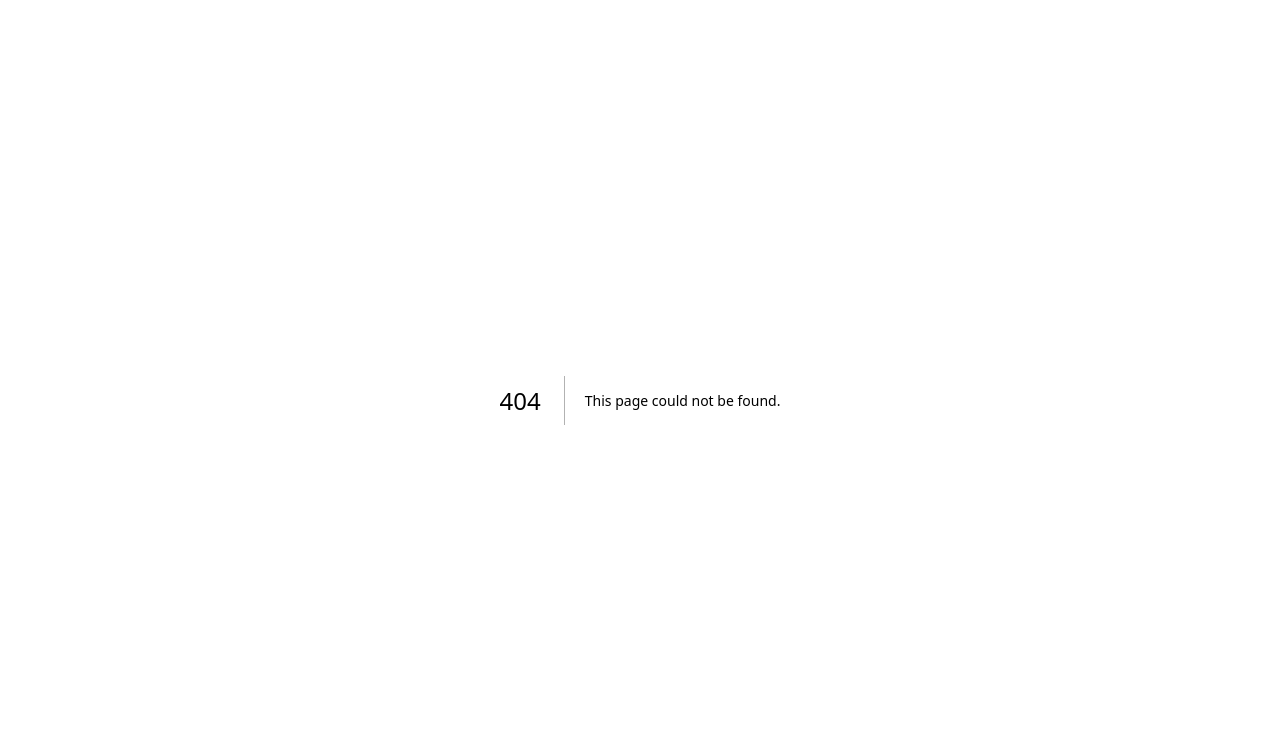
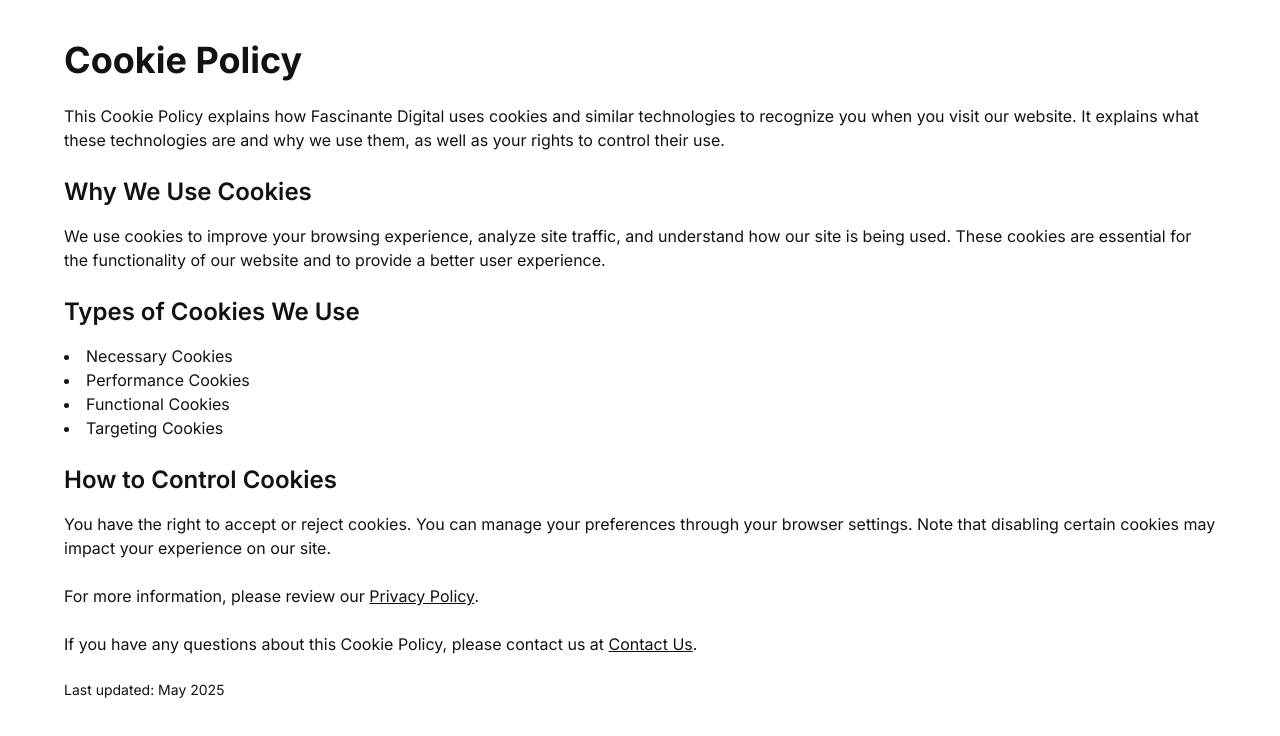
Before and after one commit to alexanderovie/fascinante-web, a Next.js app: page /cookie-policy in a window 1280 px wide. Before the commit this address had no page. Shown: the top 736 px of the page. Built offline with nearby package versions, Linux system fonts and the light colour scheme.

Commit message:
Corrige enlaces en minúsculas en Footer para compatibilidad en producción

```diff
--- a/package.json
+++ b/package.json
@@ -13,6 +13,7 @@
     "@headlessui/react": "^2.2.2",
     "@phosphor-icons/react": "^2.0.15",
     "animate.css": "^4.1.1",
+    "axios": "^1.9.0",
     "framer-motion": "^11.0.8",
     "next": "14.1.0",
     "next-sitemap": "^4.2.3",
--- /dev/null
+++ b/src/app/cookie-policy/page.tsx
@@ -0,0 +1,65 @@
+// Importa los componentes necesarios para la estructura de la página
+import { Metadata } from "next";
+import Link from "next/link";
+
+// Define los metadatos para SEO
+export const metadata: Metadata = {
+  title: "Cookie Policy - Fascinante Digital",
+  description: "Learn about our cookie usage and how we handle your data on Fascinante Digital.",
+};
+
+export default function CookiePolicy() {
+  return (
+    <div className="container mx-auto py-10 px-4 md:px-8 lg:px-16">
+      {/* Título principal */}
+      <h1 className="text-4xl font-bold mb-6">Cookie Policy</h1>
+
+      {/* Sección de introducción */}
+      <p className="mb-6">
+        This Cookie Policy explains how Fascinante Digital uses cookies and similar technologies to recognize you when you visit our website. It explains what these technologies are and why we use them, as well as your rights to control their use.
+      </p>
+
+      {/* Sección de uso de cookies */}
+      <h2 className="text-2xl font-semibold mb-4">Why We Use Cookies</h2>
+      <p className="mb-6">
+        We use cookies to improve your browsing experience, analyze site traffic, and understand how our site is being used. These cookies are essential for the functionality of our website and to provide a better user experience.
+      </p>
+
+      {/* Tipos de cookies */}
+      <h2 className="text-2xl font-semibold mb-4">Types of Cookies We Use</h2>
+      <ul className="mb-6 list-disc list-inside">
+        <li>Necessary Cookies</li>
+        <li>Performance Cookies</li>
+        <li>Functional Cookies</li>
+        <li>Targeting Cookies</li>
+      </ul>
+
+      {/* Control de cookies */}
+      <h2 className="text-2xl font-semibold mb-4">How to Control Cookies</h2>
+      <p className="mb-6">
+        You have the right to accept or reject cookies. You can manage your preferences through your browser settings. Note that disabling certain cookies may impact your experience on our site.
+      </p>
+
+      {/* Enlace a la política de privacidad */}
+      <p className="mb-6">
+        For more information, please review our{" "}
+        <Link href="/privacy-policy" className="text-blue-600 underline">
+          Privacy Policy
+        </Link>
+        .
+      </p>
+
+      {/* Conclusión */}
+      <p className="mb-6">
+        If you have any questions about this Cookie Policy, please contact us at{" "}
+        <Link href="/contact" className="text-blue-600 underline">
+          Contact Us
+        </Link>
+        .
+      </p>
+
+      {/* Última actualización */}
+      <p className="text-sm text-gray-600">Last updated: May 2025</p>
+    </div>
+  );
+}
--- a/src/app/layout.tsx
+++ b/src/app/layout.tsx
@@ -1,13 +1,77 @@
 import type { Metadata } from "next";
 import { Inter } from "next/font/google";
 import "@/styles/style.scss";
-import Head from "next/head";
+// import Head from "next/head"; // ✨ MEJORA 1: Ya no necesitamos importar 'Head' de 'next/head'
 
 const inter = Inter({ subsets: ["latin"] });
 
+// ✨ MEJORA 2: Centralizamos y expandimos el objeto 'metadata' para todas las etiquetas del <head>
 export const metadata: Metadata = {
+  // Título de la página (equivalente a <title>)
   title: "Fascinante Digital",
+  // Descripción meta para SEO (equivalente a <meta name='description'>)
   description: "Digital marketing, SEO, and business growth solutions by Fascinante Digital.",
+
+  // ✨ MEJORA 3: Configuración del viewport usando la propiedad 'viewport' de la API Metadata
+  // Esto es crucial para el control del zoom y el diseño responsivo.
+  viewport: {
+    width: 'device-width', // Establece el ancho del viewport al ancho del dispositivo.
+    initialScale: 1.0,    // Define el nivel de zoom inicial.
+    maximumScale: 1.0,    // ✨ CLAVE: Previene el auto-zoom en inputs al limitar el zoom máximo.
+    // userScalable: false, // OPCIONAL: Si lo descomentas, deshabilita el zoom del usuario por completo (usar con EXTREMA precaución por accesibilidad).
+  },
+
+  // ✨ MEJORA 4: Propiedad 'themeColor' para el color de la barra de estado del navegador en móviles
+  // Equivalente a <meta name="theme-color" content="#ffffff" />
+  themeColor: '#ffffff',
+
+  // ✨ MEJORA 5: Propiedad 'icons' para manejar favicon y otros íconos
+  // Equivalente a <link rel="icon" href="/favicon.ico" />
+  icons: {
+    icon: '/favicon.ico',
+    // apple: '/apple-touch-icon.png', // Ejemplo: Si tienes un ícono específico para iOS
+  },
+
+  // ✨ MEJORA 6: Objeto 'openGraph' para meta etiquetas de Open Graph (Facebook, LinkedIn, etc.)
+  // Esto reemplaza las etiquetas <meta property="og:..."> individuales.
+  openGraph: {
+    title: 'Fascinante Digital',
+    description: 'Digital marketing, SEO, and business growth solutions by Fascinante Digital.',
+    url: 'https://fascinantedigital.com', // URL can be relative if it's from the same domain as the base URL
+    siteName: 'Fascinante Digital',
+    images: [
+      {
+        url: '/images/og-image.jpg', // Asegúrate de que esta ruta sea accesible públicamente desde la raíz de tu proyecto
+        width: 1200,
+        height: 630,
+        alt: 'Fascinante Digital Marketing Solutions', // Es bueno añadir un texto alternativo
+      },
+      // Puedes añadir más objetos de imagen si tienes múltiples imágenes OG
+    ],
+    locale: 'es_ES', // Reemplaza con el locale correcto si es necesario
+    type: 'website',
+  },
+
+  // ✨ MEJORA 7: Objeto 'twitter' para meta etiquetas de Twitter Card
+  // Esto reemplaza las etiquetas <meta name="twitter:..."> individuales.
+  twitter: {
+    card: 'summary_large_image', // Tipo de tarjeta de Twitter (summary, summary_large_image, app, player)
+    title: 'Fascinante Digital',
+    description: 'Digital marketing, SEO, and business growth solutions by Fascinante Digital.',
+    images: ['/images/og-image.jpg'], // Asegúrate de que esta ruta sea accesible públicamente
+    // creator: '@tu_handle_twitter', // Opcional: tu usuario de Twitter
+  },
+
+  // ✨ MEJORA 8: Propiedad 'appleWebApp' para la configuración de la aplicación web progresiva en iOS
+  // Equivalente a <meta name="apple-mobile-web-app-title">
+  appleWebApp: {
+    title: 'Fascinante',
+  },
+
+  // Otras meta etiquetas que puedas necesitar (ej. canonical URL para SEO)
+  // alternates: {
+  //   canonical: 'https://fascinantedigital.com', // Reemplaza con tu URL canónica
+  // },
 };
 
 export default function RootLayout({
@@ -17,27 +81,8 @@
 }>) {
   return (
     <html lang="en">
-      <Head>
-        {/* Meta Tags */}
-        <meta name="apple-mobile-web-app-title" content="Fascinante" />
-
-        <meta name="viewport" content="width=device-width, initial-scale=1.0" />
-        <meta name="theme-color" content="#ffffff" />
-        <link rel="icon" href="/favicon.ico" />
-
-        {/* Open Graph / Facebook */}
-        <meta property="og:title" content="Fascinante Digital" />
-        <meta property="og:description" content="Digital marketing, SEO, and business growth solutions by Fascinante Digital." />
-        <meta property="og:image" content="/images/og-image.jpg" />
-        <meta property="og:url" content="https://fascinantedigital.com" />
-        <meta property="og:type" content="website" />
-
-        {/* Twitter */}
-        <meta name="twitter:card" content="summary_large_image" />
-        <meta name="twitter:title" content="Fascinante Digital" />
-        <meta name="twitter:description" content="Digital marketing, SEO, and business growth solutions by Fascinante Digital." />
-        <meta name="twitter:image" content="/images/og-image.jpg" />
-      </Head>
+      {/* ✨ MEJORA 9: Eliminamos completamente el componente <Head> aquí */}
+      {/* La API 'metadata' se encarga de todas las etiquetas del <head> que hemos definido arriba. */}
       <body className={inter.className}>{children}</body>
     </html>
   );
--- a/src/components/Footer/Footer.tsx
+++ b/src/components/Footer/Footer.tsx
@@ -131,14 +131,14 @@
                         </div>
                         {/* Legal links - Updated hrefs */}
                         <div className="nav-link flex items-center gap-2.5">
-                            {/* Link updated to /Terms-Of-Services */}
-                            <a className="text-surface caption1 hover-underline" href="/Terms-Of-Services">Terms Of Services</a>
+                            {/* Link updated to /terms-of-services */}
+                            <a className="text-surface caption1 hover-underline" href="/terms-of-services">Terms Of Services</a>
                             <span className="text-surface caption1">|</span>
-                            {/* Link updated to /Privacy-Policy */}
-                            <a className="text-surface caption1 hover-underline" href="/Privacy-Policy">Privacy Policy</a>
+                            {/* Link updated to /privacy-policy */}
+                            <a className="text-surface caption1 hover-underline" href="/privacy-policy">Privacy Policy</a>
                             <span className="text-surface caption1">|</span>
-                            {/* Link updated to /Cookie-Policy */}
-                            <a className="text-surface caption1 hover-underline" href="/Cookie-Policy">Cookie Policy</a>
+                            {/* Link updated to /cookie-policy */}
+                            <a className="text-surface caption1 hover-underline" href="/cookie-policy">Cookie Policy</a>
                         </div>
                     </div>
                 </div>
@@ -146,4 +146,4 @@
         </div>
     )
 }
-export default Footer
+export default Footer;
```
Also changed, not shown: src/styles/audit/_audit-form.scss (added), src/styles/audit/_audit-results.scss (added), src/styles/audit/audit.scss (added), 2 other files (tests, documents, lock files or other folders).
